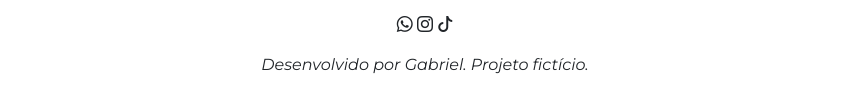
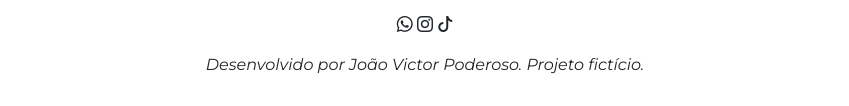
Before and after one commit to JoaoPN3C/Site-Acessivel, a plain HTML site: page index.html in a window 1280 px wide. Shown: the part 3072-3178 px from the top of the page, without its empty margins (215-1064 px from the left). Drawn offline with nearby package versions, Linux system fonts and the light colour scheme.

Commit message:
Update index.html

```diff
--- a/index.html
+++ b/index.html
@@ -127,7 +127,7 @@
         <i class="bi bi-whatsapp"></i>
         <i class="bi bi-instagram"></i>
         <i class="bi bi-tiktok"></i>
-        <p class="mt-3">Desenvolvido por Gabriel. Projeto fictício.</p>
+        <p class="mt-3">Desenvolvido por João Victor Poderoso. Projeto fictício.</p>
     </footer>
     <script src="https://cdnjs.cloudflare.com/ajax/libs/scrollReveal.js/4.0.9/scrollreveal.js"></script>
     <script src="script.js"></script>
```
